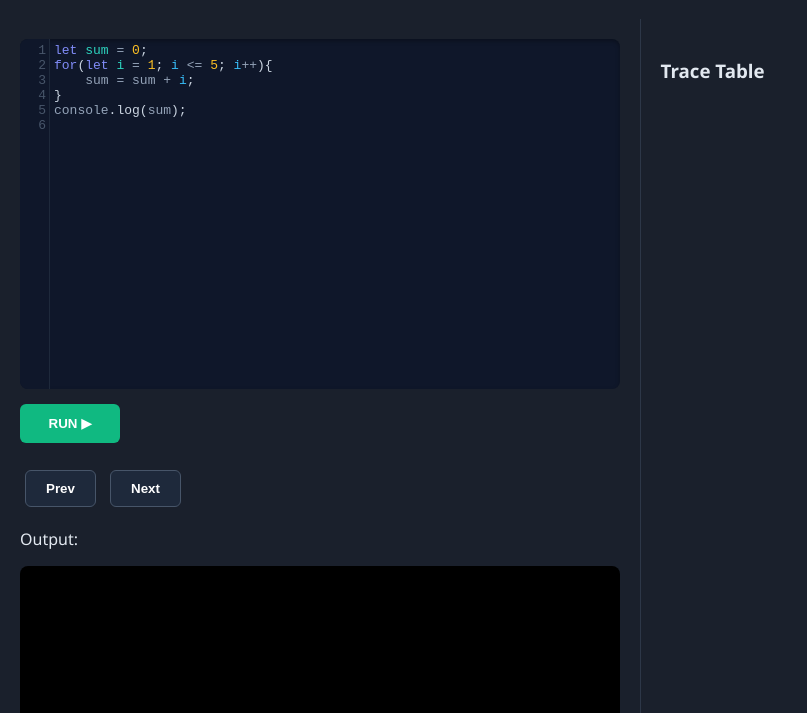
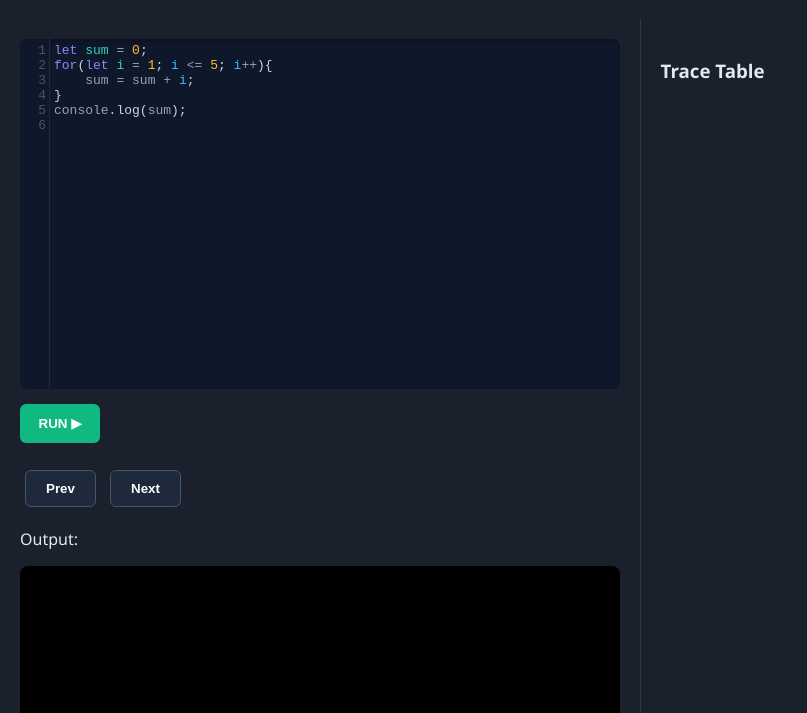
Before and after one commit to AnisurRahmanJU/JS-Trace-Table, a plain HTML site: page index.html in a window 1280 px wide. Shown: the part 87-800 px from the top of the page, without its empty margins (0-807 px from the left). Drawn offline with nearby package versions, Linux system fonts and the light colour scheme.

Commit message:
Adjust run button width in styles.css

```diff
--- a/styles.css
+++ b/styles.css
@@ -23,7 +23,7 @@ body { margin: 0; background: #1a202c; color: #e2e8f0; font-family: 'Segoe UI',
 
 /* UI Elements */
 .runBtn, .navButtons button { padding: 12px; border-radius: 6px; cursor: pointer; font-weight: bold; transition: 0.2s; border: none; }
-.runBtn { width: 100px; background: #10b981; color: #fff; margin-top: 15px; }
+.runBtn { width: 80px; background: #10b981; color: #fff; margin-top: 15px; }
 .runBtn:hover { background: #059669; }
 
 .navButtons button { padding: 10px 20px; margin: 5px; border: 1px solid #475569; background: #1e293b; color: #fff; }
```
